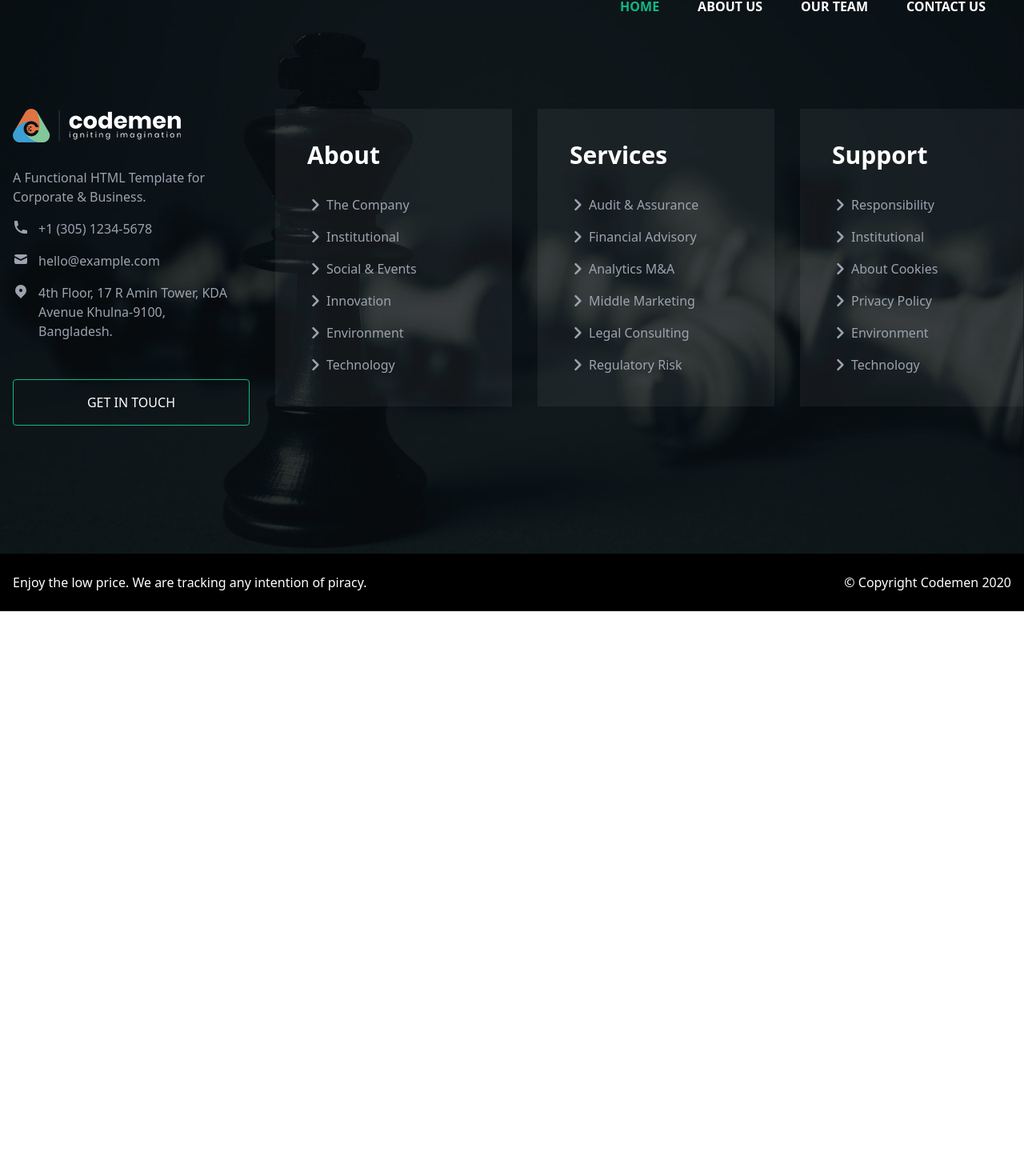
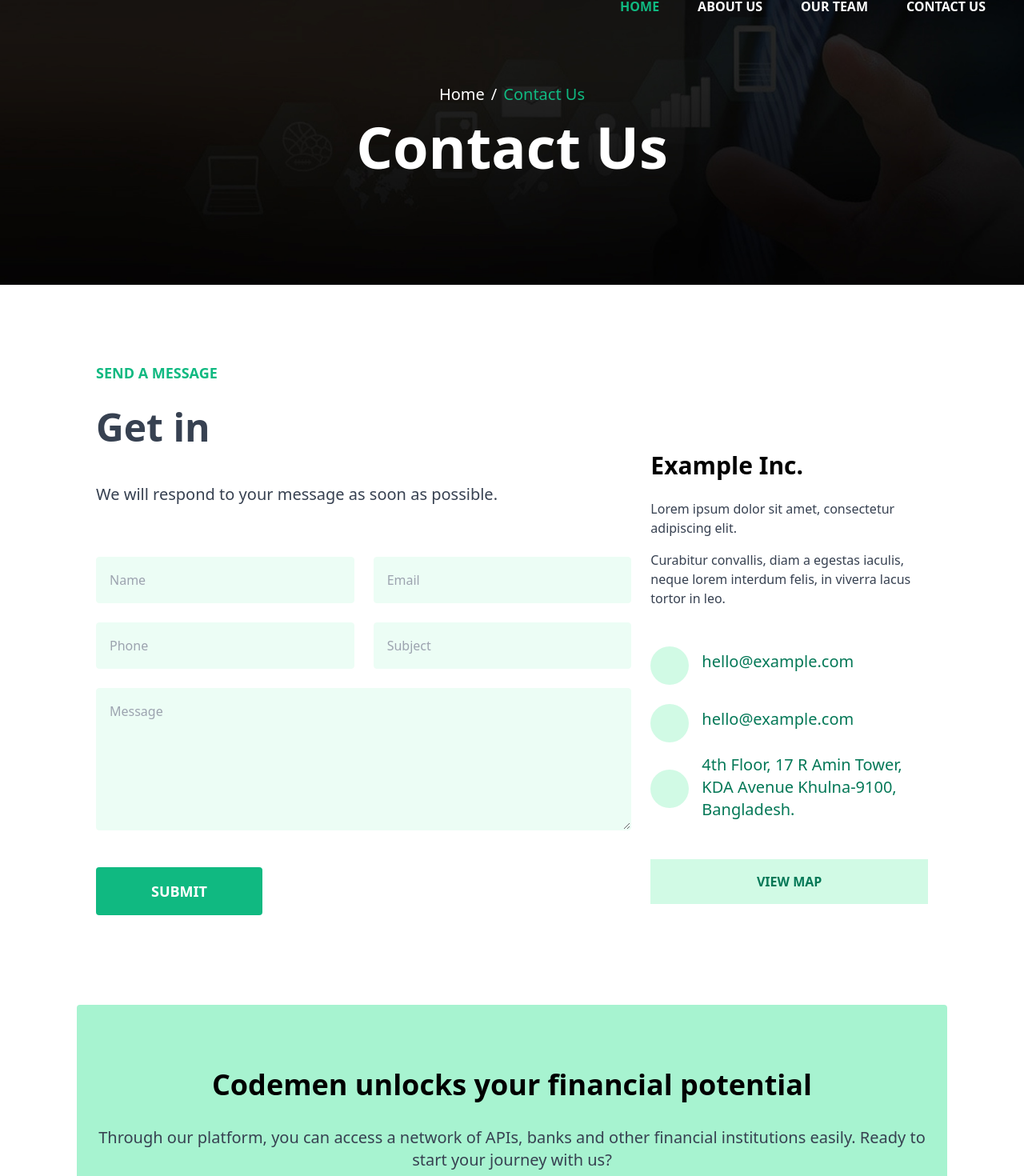
Before and after one commit to jamil-codemen/codemen-official-website, a Vue app: page /contact-us in a window 1280 px wide. Shown: the part 80-1550 px from the top of the page at 80% size. Before the commit the page ends 844 px from the top, so only its background shows below. Built offline with nearby package versions, Linux system fonts and the light colour scheme.

Commit message:
Codemen Offcial
	1:Contact Us Page

```diff
--- a/src/components/Navigation/Navbar.vue
+++ b/src/components/Navigation/Navbar.vue
@@ -47,11 +47,11 @@
                     </svg>
                 </button>
                 </div>
-                <nav :class="{'flex': open, 'hidden': !open}" class="flex-col flex-grow pb-4 md:pb-0 hidden md:flex md:justify-end md:flex-row">
-                    <a class="p-4 md:bg-transparent bg-cst-color  mt-0 text-green-500  text-base lg:px-4 lg:py-2 md:hover:bg-transparent hover:bg-gray-900 md:mt-2 font-semibold  lg:mt-0 hover:text-green-500 focus:text-green-500 focus:outline-none focus:shadow-outline uppercase " href="/">Home</a>
-                    <a class="p-4 md:bg-transparent bg-cst-color  mt-0 text-white text-base  lg:px-4 lg:py-2 md:hover:bg-transparent hover:bg-gray-900 md:mt-2 font-semibold bg-transparent lg:mt-0 lg:ml-4 hover:text-green-500 focus:text-green-500 focus:outline-none focus:shadow-outline uppercase " href="about.html">About Us</a>
-                    <a class="p-4 md:bg-transparent bg-cst-color  mt-0 text-white text-base  lg:px-4 lg:py-2 md:hover:bg-transparent hover:bg-gray-900 md:mt-2 font-semibold bg-transparent lg:mt-0 lg:ml-4 hover:text-green-500 focus:text-green-500 focus:outline-none focus:shadow-outline uppercase " href="team.html">Our Team</a>
-                    <a class="p-4 md:bg-transparent bg-cst-color  mt-0 text-white text-base  lg:pl-4 lg:py-2 md:hover:bg-transparent hover:bg-gray-900 md:mt-2 font-semibold bg-transparent lg:mt-0 lg:ml-4 hover:text-green-500 focus:text-green-500 focus:outline-none focus:shadow-outline uppercase " href="contact_us.html">Contact Us</a>
+                <nav class="flex-col flex-grow pb-4 md:pb-0 hidden md:flex md:justify-end md:flex-row">
+                    <router-link to="/" class="p-4 md:bg-transparent bg-cst-color  mt-0 text-green-500  text-base lg:px-4 lg:py-2 md:hover:bg-transparent hover:bg-gray-900 md:mt-2 font-semibold  lg:mt-0 hover:text-green-500 focus:text-green-500 focus:outline-none focus:shadow-outline uppercase " href="#">Home</router-link>
+                    <router-link to="/" class="p-4 md:bg-transparent bg-cst-color  mt-0 text-white text-base  lg:px-4 lg:py-2 md:hover:bg-transparent hover:bg-gray-900 md:mt-2 font-semibold bg-transparent lg:mt-0 lg:ml-4 hover:text-green-500 focus:text-green-500 focus:outline-none focus:shadow-outline uppercase " href="#">About Us</router-link>
+                    <router-link to="/ourteam" class="p-4 md:bg-transparent bg-cst-color  mt-0 text-white text-base  lg:px-4 lg:py-2 md:hover:bg-transparent hover:bg-gray-900 md:mt-2 font-semibold bg-transparent lg:mt-0 lg:ml-4 hover:text-green-500 focus:text-green-500 focus:outline-none focus:shadow-outline uppercase " href="#">Our Team</router-link>
+                    <router-link to="/contact-us" class="p-4 md:bg-transparent bg-cst-color  mt-0 text-white text-base  lg:pl-4 lg:py-2 md:hover:bg-transparent hover:bg-gray-900 md:mt-2 font-semibold bg-transparent lg:mt-0 lg:ml-4 hover:text-green-500 focus:text-green-500 focus:outline-none focus:shadow-outline uppercase " href="#">Contact Us</router-link>
 
                 </nav>
             </div>
--- a/src/router/index.ts
+++ b/src/router/index.ts
@@ -1,6 +1,7 @@
 import { createRouter, createWebHistory, RouteRecordRaw } from 'vue-router'
 import Home from '../views/Home.vue'
 import OurTeam from '../views/OurTeam.vue'
+import ContactUs from '../views/ContactUs.vue'
 
 const routes: Array<RouteRecordRaw> = [
   {
@@ -12,6 +13,11 @@ const routes: Array<RouteRecordRaw> = [
     path: '/ourteam',
     name: 'OurTeam',
     component: OurTeam
+  },
+  {
+    path: '/contact-us',
+    name: 'ContactUs',
+    component: ContactUs
   },
   {
     path: '/about',
--- /dev/null
+++ b/src/views/ContactUs.vue
@@ -0,0 +1,124 @@
+<template>
+    <div class="bradclumb relative py-32">
+        <div class="bg-center bg-gray-800"></div>
+            <img src="../assets/images/contact-bg.jpg" alt="image1" class="object-cover w-full h-full absolute top-0 left-0">
+            <div class="container relative z-10 mx-auto md:px-6 px-4 flex flex-wrap items-center justify-center">
+            <div class="slide-content flex sm:text-left justify-center 2xl:w-1/3 xl:w-2/3 sm:w-1/2 w-ful sm:mt-0 mt-32">
+                <div class="">
+                    <nav class="">
+                        <ol class="breadcrumb flex flex-wrap justify-center font-medium text-xl">
+                            <li class="breadcrumb-item text-white"><a href="index.html">Home</a></li>
+                            <span class="px-2 text-white">/</span>
+                            <li class="breadcrumb-item text-green-500  active:text-green-500 " aria-current="page">Contact Us</li>
+                        </ol>
+                    </nav>
+                    <h1 class="md:leading-tight title md:text-7xl text-4xl font-black text-white mt-1.5">
+                        Contact Us
+                    </h1>
+                </div>
+            </div>
+        </div>
+    </div>
+
+     <section id="platform" class="md:px-24 px-0 py-24">
+        <div class="container max-w-screen-xl mx-auto md:px-6 px-4">
+            <div class="flex flex-wrap">
+                <div class="lg:w-2/3 md:1/2 w-full pr-6">
+                    <div class="flex flex-wrap sm:justify-start justify-center mb-6">
+                        <p class="top-content uppercase text-green-500 font-bold text-lg">Send a message</p>
+                    </div>
+                    <h1 class="md:leading-tight title md:text-5xl text-4xl font-black text-gray-700 mt-1.5">
+                        Get in <span class="prm-color rounded  text-white px-2 pb-3">Touch</span>
+                    </h1>
+                    <p class="mt-10 text-gray-700 text-xl">We will respond to your message as soon as possible.</p>
+                    <div class="w-full mt-16">
+                        <form action="php/form.php" id="contact_form" class="ct_form">
+                            <div class="grid sm:grid-cols-2 grid-cols-1 gap-6">
+                                <div class="">
+                                    <input type="text" name="name" class="rounded bg-green-50 px-4 py-4 w-full border border-green-50 focus:border-green-200 focus:outline-none" placeholder="Name">
+                                </div>
+                                <div class="">
+                                    <input type="email" name="email" class="rounded bg-green-50 px-4 py-4 w-full border border-green-50 focus:border-green-200 focus:outline-none" placeholder="Email">
+                                </div>
+                                <div class="">
+                                    <input type="text" name="phone" class="rounded bg-green-50 px-4 py-4 w-full border border-green-50 focus:border-green-200 focus:outline-none" placeholder="Phone">
+                                </div>
+                                <div class="">
+                                    <input type="text" name="subject" class="rounded bg-green-50 px-4 py-4 w-full border border-green-50 focus:border-green-200 focus:outline-none" placeholder="Subject">
+                                </div>
+                            </div>
+                            <div class="col-12 mt-6">
+                                <textarea rows="6" name="message" class="rounded bg-green-50 px-4 py-4 w-full border border-green-50 focus:border-green-200 focus:outline-none" placeholder="Message"></textarea>
+                            </div>
+                            <button class="py-4 pl-8 pr-2 rounded mt-10 sm:w-52 w-full hover:bg-gray-900 bg-green-500 font-bold text-white items-center">
+                                <a class="mr-6 md:text-lg text-md uppercase leading-8" herf="javascript:;">Submit</a>
+                            </button>
+                        </form>
+                    </div>
+                </div>
+                <div class="lg:w-1/3 md:1/2 w-full">
+                    <div class="mt-28">
+                        <div class="contacts">
+                            <h4 class="text-3xl font-semibold">Example Inc.</h4>
+                            <p class="mt-6 text-gray-700 text-base font-normal">Lorem ipsum dolor sit amet, consectetur adipiscing elit.</p>
+                            <p class="mt-4 text-gray-700 text-base font-normal">Curabitur convallis, diam a egestas iaculis, neque lorem interdum felis, in viverra lacus tortor in leo.</p>
+                            <ul class="mt-12">
+                                <li class="flex items-center mt-6">
+                                    <a href="#" class="bg-green-100 h-12 w-12 text-center rounded-full">
+                                        <i class="fas fa-envelope font-bold text-2xl  mt-3 text-green-700"></i>
+                                    </a>
+                                    <p class="ml-4 font-medium text-green-700 -mt-2.5 text-xl">hello@example.com</p>
+                                </li>
+                                <li class="flex items-center mt-6">
+                                    <a href="#" class="bg-green-100 h-12 w-12 text-center rounded-full">
+                                        <i class="fas fa-envelope font-bold text-2xl  mt-3 text-green-700"></i>
+                                    </a>
+                                    <p class="ml-4 font-medium text-green-700 -mt-2.5 text-xl">hello@example.com</p>
+                                </li>
+                                <li class="flex items-center mt-6">
+                                    <div>
+                                        <a href="#" class="bg-green-100 h-12 w-12 text-center rounded-full inline-block">
+                                            <i class="fas fa-map-marker-alt font-bold text-2xl mt-3 text-green-700"></i>
+                                        </a>
+                                    </div>
+                                    <p class="ml-4 font-medium text-green-700 -mt-2.5 text-xl">4th Floor, 17 R Amin Tower, KDA Avenue Khulna-9100, Bangladesh.</p>
+                                </li>
+                                <li class=" mt-12 bg-green-100 text-center w-full hover:bg-green-200">
+                                    <a target="_blank" href="https://www.google.com/maps/place/Codemen/@22.818397,89.5535612,20.75z/data=!4m19!1m13!4m12!1m4!2m2!1d89.5292919!2d22.8630504!4e1!1m6!1m2!1s0x39ff8fff093a85eb:0xf4d367ff053cf71c!2scodemen!2m2!1d89.5535624!2d22.8184363!3m4!1s0x39ff8fff093a85eb:0xf4d367ff053cf71c!8m2!3d22.8184363!4d89.5535624" class="text-green-700 font-semibold block  p-4">VIEW MAP</a>
+                                </li>
+                            </ul>
+                        </div>
+                    </div>
+
+                </div>
+            </div>
+        </div>
+    </section>
+    <!--=================================================
+         End Contact Us section
+    ================================================= -->
+
+
+
+    <!--=================================================
+         Start Promotional section
+    ================================================= -->
+    <section id="our_team" class="md:px-24 px-0 pb-24">
+        <div class="container max-w-screen-xl mx-auto md:px-6 bg-green-200 py-14 my-4 rounded">
+            <div class="text-center">
+                <h2 class="py-6 font-bold text-4xl">Codemen unlocks your financial potential</h2>
+                <p class="py-2 text-gray-700 text-xl">Through our platform, you can access a network of APIs, banks and other financial institutions easily. Ready to start your journey with us?</p>
+                <div class="mt-4">
+                    <button class="hover:bg-gray-900 py-4 pl-8 pr-2 rounded justify-center  sm:w-52 w-full bg-green-500 font-bold text-white items-center">
+                        <a class="mr-6 md:text-lg leading-8" herf="javascript:;">Get Started</a>
+                    </button>
+                </div>
+            </div>
+        </div>
+    </section>
+</template>
+<script>
+export default {
+    name:'ContactUs'
+}
+</script>
--- a/src/views/OurTeam.vue
+++ b/src/views/OurTeam.vue
@@ -1,7 +1,7 @@
 <template>
    <div class="bradclumb relative py-32">
         <div class="bg-center bg-gray-800"></div>
-        <img src="" alt="image1" class="object-cover w-full h-full absolute top-0 left-0">
+        <img src="../assets/images/bg-wide2.jpg" alt="image1" class="object-cover w-full h-full absolute top-0 left-0">
         <div class="container relative z-10 mx-auto md:px-6 px-4 flex flex-wrap items-center justify-center">
             <div class="slide-content flex sm:text-left justify-center 2xl:w-1/3 xl:w-2/3 sm:w-1/2 w-ful sm:mt-0 mt-32">
                 <div class="">
```
